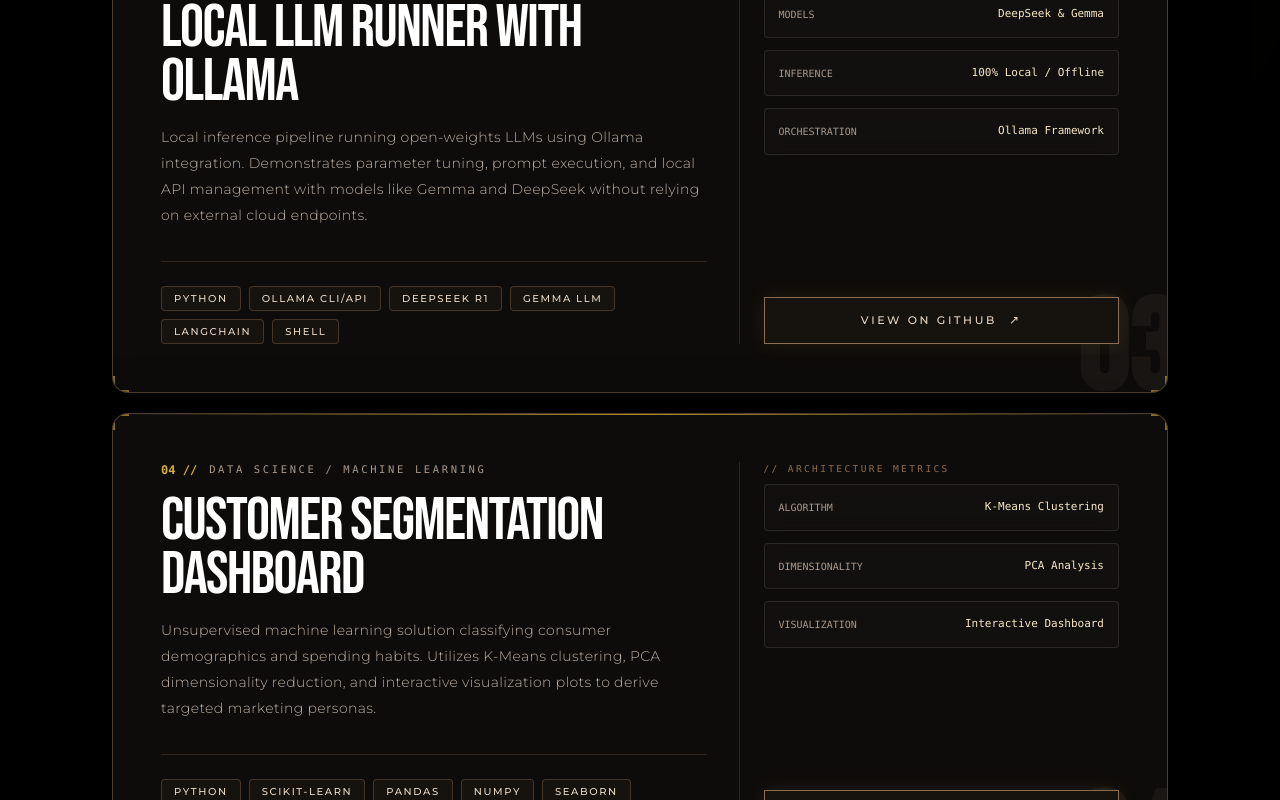
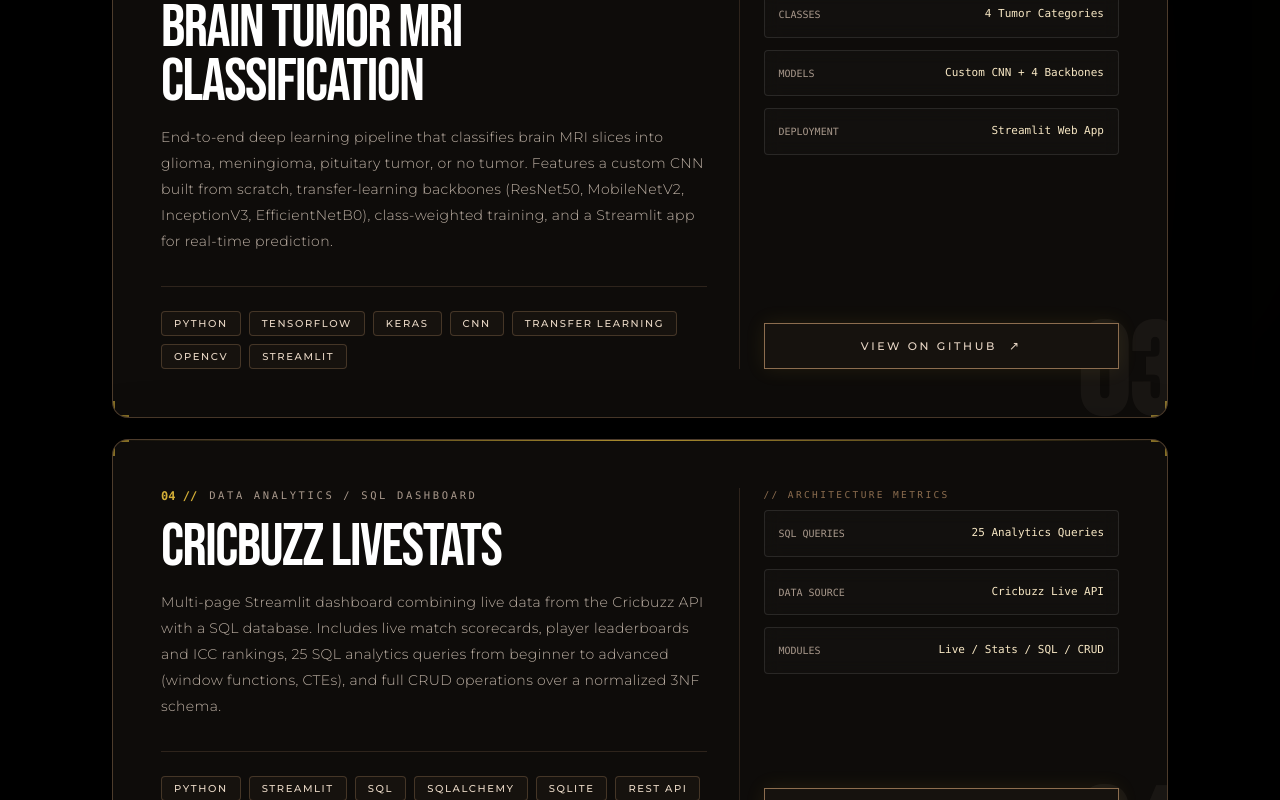
Before and after one commit to VaishnaviAnalyzed/cinematic-portfolio, a React (Vite) app: page / in a window 1280 px wide. Shown: the part 3120-3920 px from the top of the page. Built offline with nearby package versions, Linux system fonts and the light colour scheme; a web font is replaced by a local one.

Commit message:
Update project entries in ProjectsSection component

```diff
--- a/src/components/ProjectsSection.tsx
+++ b/src/components/ProjectsSection.tsx
@@ -57,7 +57,51 @@ const projects: Project[] = [
     ],
   },
   {
-    number: '03',
+  number: '03',
+  title: 'Brain Tumor MRI Classification',
+  category: 'DEEP LEARNING / MEDICAL IMAGING',
+  description:
+    'End-to-end deep learning pipeline that classifies brain MRI slices into glioma, meningioma, pituitary tumor, or no tumor. Features a custom CNN built from scratch, transfer-learning backbones (ResNet50, MobileNetV2, InceptionV3, EfficientNetB0), class-weighted training, and a Streamlit app for real-time prediction.',
+  githubUrl: 'https://github.com/VaishnaviAnalyzed/Brain-tumor-analysis',
+  tech: [
+    'Python',
+    'TensorFlow',
+    'Keras',
+    'CNN',
+    'Transfer Learning',
+    'OpenCV',
+    'Streamlit',
+  ],
+  metrics: [
+    { label: 'CLASSES', value: '4 Tumor Categories' },
+    { label: 'MODELS', value: 'Custom CNN + 4 Backbones' },
+    { label: 'DEPLOYMENT', value: 'Streamlit Web App' },
+  ],
+},
+{
+  number: '04',
+  title: 'Cricbuzz LiveStats',
+  category: 'DATA ANALYTICS / SQL DASHBOARD',
+  description:
+    'Multi-page Streamlit dashboard combining live data from the Cricbuzz API with a SQL database. Includes live match scorecards, player leaderboards and ICC rankings, 25 SQL analytics queries from beginner to advanced (window functions, CTEs), and full CRUD operations over a normalized 3NF schema.',
+  githubUrl: 'https://github.com/VaishnaviAnalyzed/cricbuzz_livestats',
+  tech: [
+    'Python',
+    'Streamlit',
+    'SQL',
+    'SQLAlchemy',
+    'SQLite',
+    'REST API',
+    'Pandas',
+  ],
+  metrics: [
+    { label: 'SQL QUERIES', value: '25 Analytics Queries' },
+    { label: 'DATA SOURCE', value: 'Cricbuzz Live API' },
+    { label: 'MODULES', value: 'Live / Stats / SQL / CRUD' },
+  ],
+},
+  {
+    number: '05',
     title: 'Local LLM Runner with Ollama',
     category: 'LOCAL AI / DEEPSEEK & GEMMA',
     description:
@@ -78,7 +122,7 @@ const projects: Project[] = [
     ],
   },
   {
-    number: '04',
+    number: '06',
     title: 'Customer Segmentation Dashboard',
     category: 'DATA SCIENCE / MACHINE LEARNING',
     description:
@@ -100,7 +144,7 @@ const projects: Project[] = [
     ],
   },
   {
-    number: '05',
+    number: '07',
     title: 'Manuscript Layout Region Detection',
     category: 'DOCUMENT AI / COMPUTER VISION',
     description:
@@ -121,7 +165,7 @@ const projects: Project[] = [
     ],
   },
   {
-    number: '06',
+    number: '08',
     title: 'Multimodal AI Workflows with Gemini',
     category: 'GENERATIVE AI / MULTIMODAL SYSTEMS',
     description:
```
